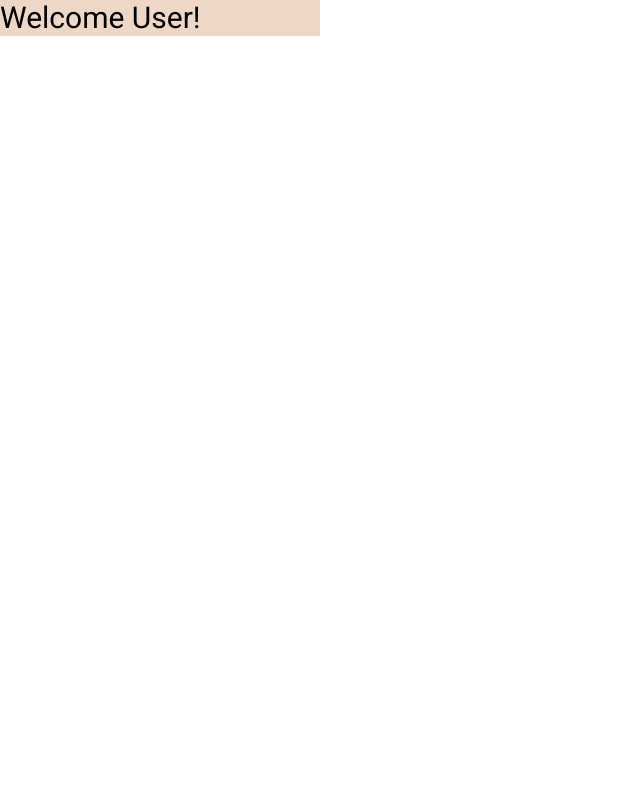
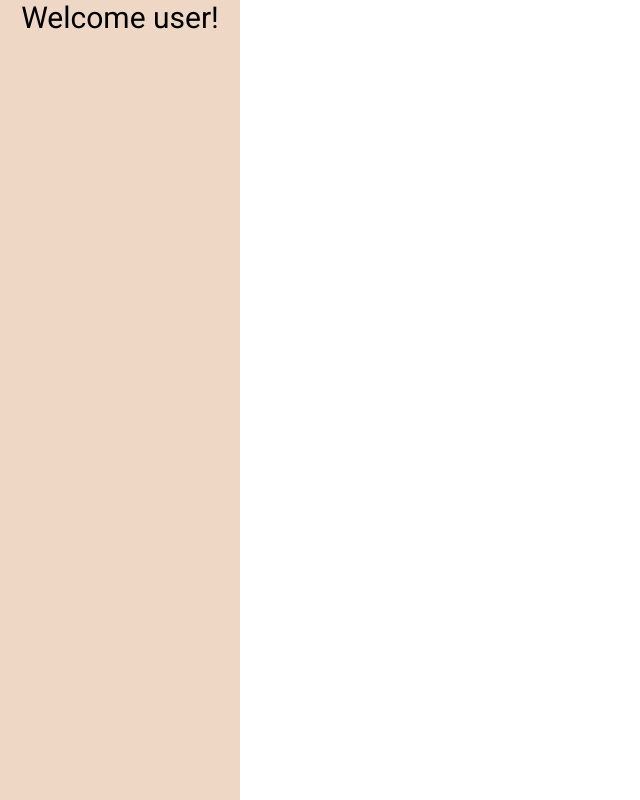
Before and after one commit to AndrewStevenson550/ZEN, a React (Vite) app in the folder zen/: page / in a window 1280 px wide. Shown: the whole page, without its empty margins (0-640 px from the left). Built offline with nearby package versions, Linux system fonts and the light colour scheme; a web font is replaced by a local one.

Commit message:
more styling fo rthe sidebar

```diff
--- a/zen/src/App.tsx
+++ b/zen/src/App.tsx
@@ -1,6 +1,6 @@
 import NewsFeed from "./components/NewsFeed.tsx";
 import WeatherCard from "./components/WeatherCard.tsx";
-import TodoList  from "./components/TodoList.tsx";
+import TodoList from "./components/TodoList.tsx";
 import Sidebar from "./components/Sidebar.tsx";
 import React from "react";
 
--- a/zen/src/components/Sidebar.tsx
+++ b/zen/src/components/Sidebar.tsx
@@ -1,14 +1,13 @@
-import React from 'react'
+import React from "react";
 
 function Sidebar() {
   return (
     <>
-    <div className=' font-roboto text-3xl max-h-screen bg-side-bg max-w-80'>
-        Welcome User!
-    </div>
-
+      <div className="text-3xl h-screen bg-side-bg max-w-60">
+        <h2 className=" font-roboto text-center">Welcome user!</h2>
+      </div>
     </>
-  )
+  );
 }
 
-export default Sidebar
+export default Sidebar;
```
Also changed, not shown: zen/src/components/WeatherCard.tsx (+3 -5 lines).
